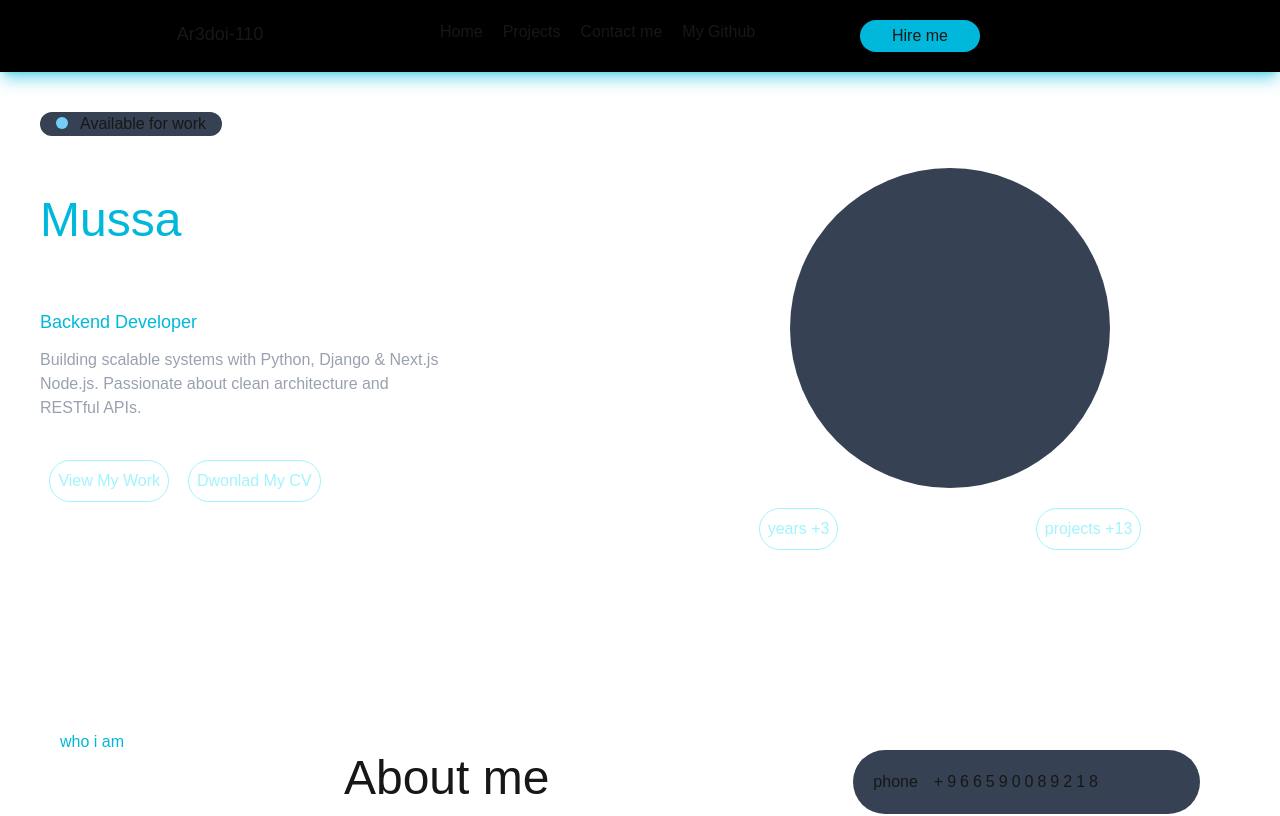
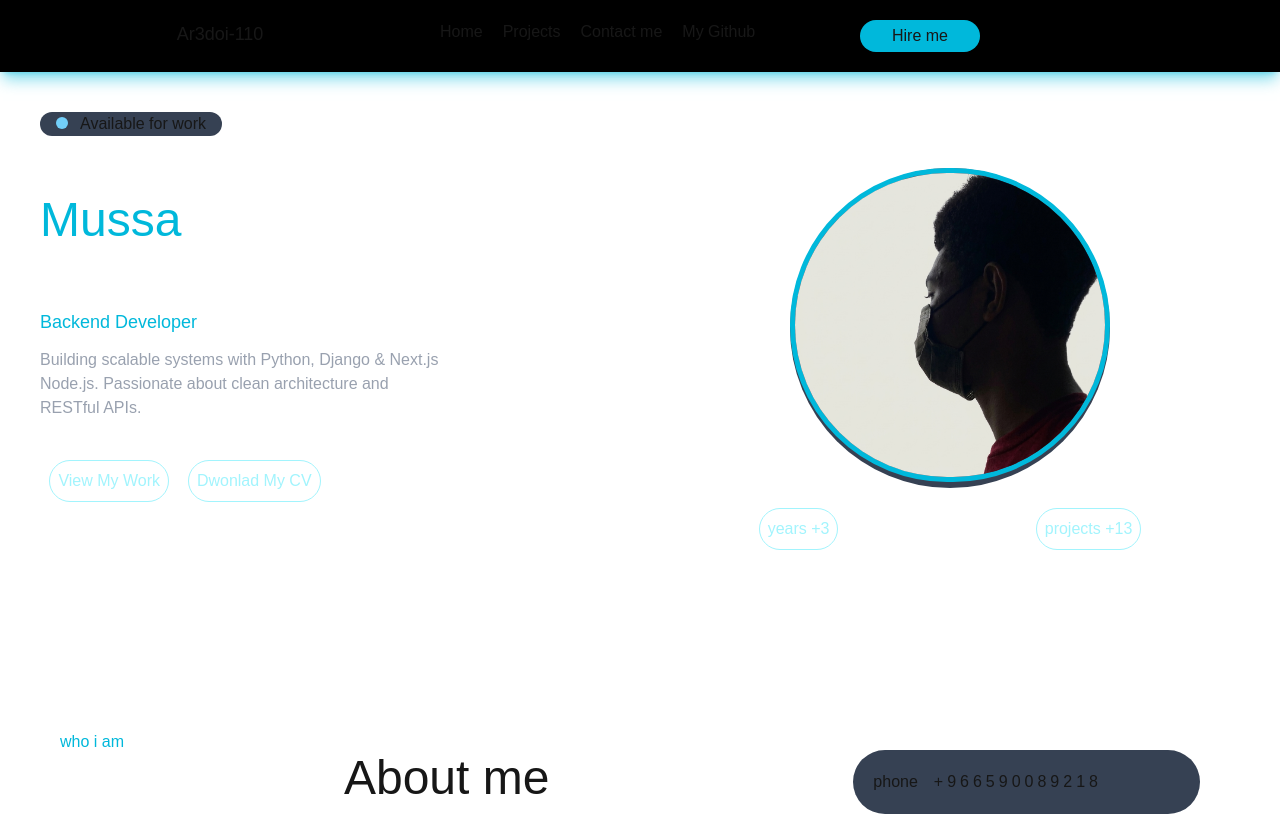
Before and after one commit to 3bth10/profile, a Next.js app: page / in a window 1280 px wide. Shown: the top 816 px of the page. Built offline with nearby package versions, Linux system fonts and the light colour scheme.

Commit message:
add here image.

```diff
--- a/components/Hero.tsx
+++ b/components/Hero.tsx
@@ -1,8 +1,10 @@
 import Btn from "./btn"
+import Img from '../public/1776877860054.jpg'
 
 const Hero = ()=>{
 
-    const cv = 'https://drive.usercontent.google.com/u/0/uc?id=1sIelwmPIrO-8qwnMJAfHvfuBjRt168sS&export=download'
+    const cv =  'https://drive.usercontent.google.com/u/0/uc?id=1sIelwmPIrO-8qwnMJAfHvfuBjRt168sS&export=download'
+
     return(
         <div className="p-5 mt-5 w-full text-center " >
             <h4 className="text-start bg-gray-700 rounded-full w-fit px-4  ">
@@ -24,7 +26,9 @@ const Hero = ()=>{
                     </div>
                 </div>
                 <div className="">
-                    <div className="rounded-full bg-gray-700 mx-auto w-80 h-80 my-5"></div>
+                    <div className="rounded-full bg-gray-700 mx-auto w-80 h-80 my-5  ">
+                        <img src={Img.src} className="rounded-full border-5 border-cyan-500" alt="MA" />
+                    </div>
                     <div className="flex flex-cols justify-around">
                         <Btn title='years +3'/>
                         <Btn title='projects +13'/>
```
Also changed, not shown: public/1776877860054.jpg (added).
